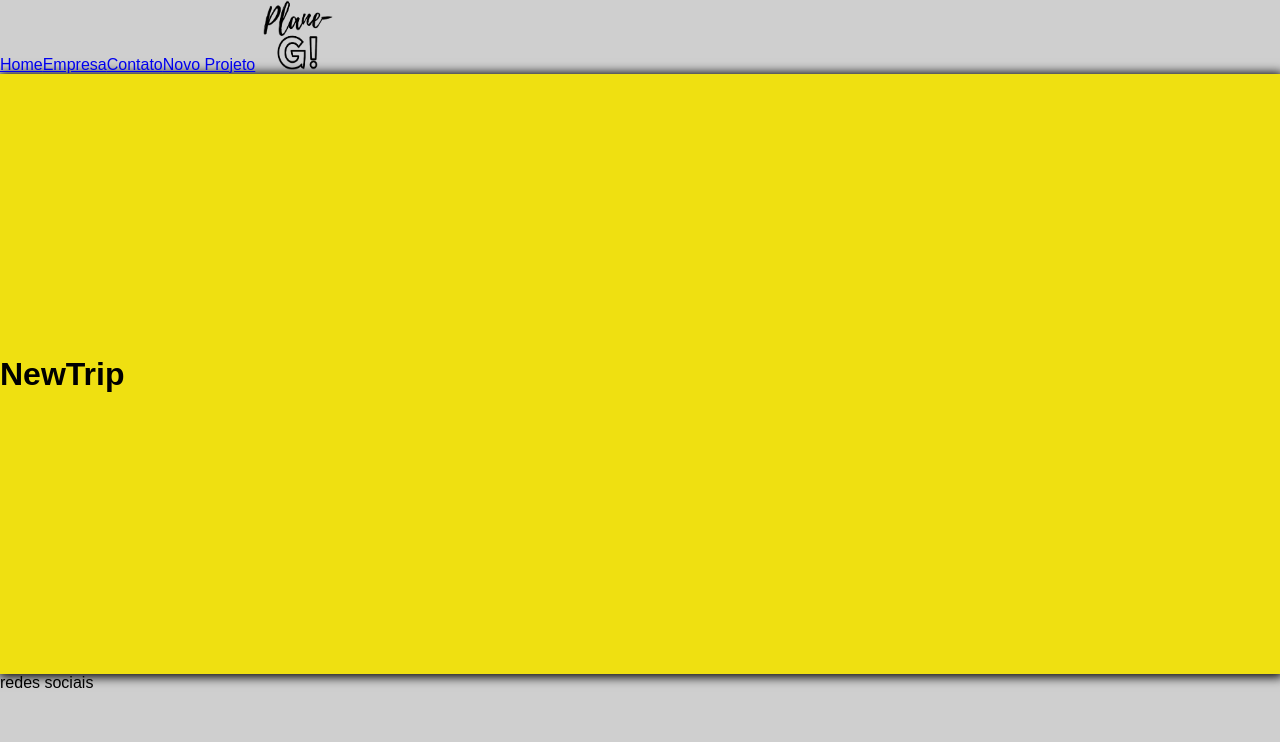
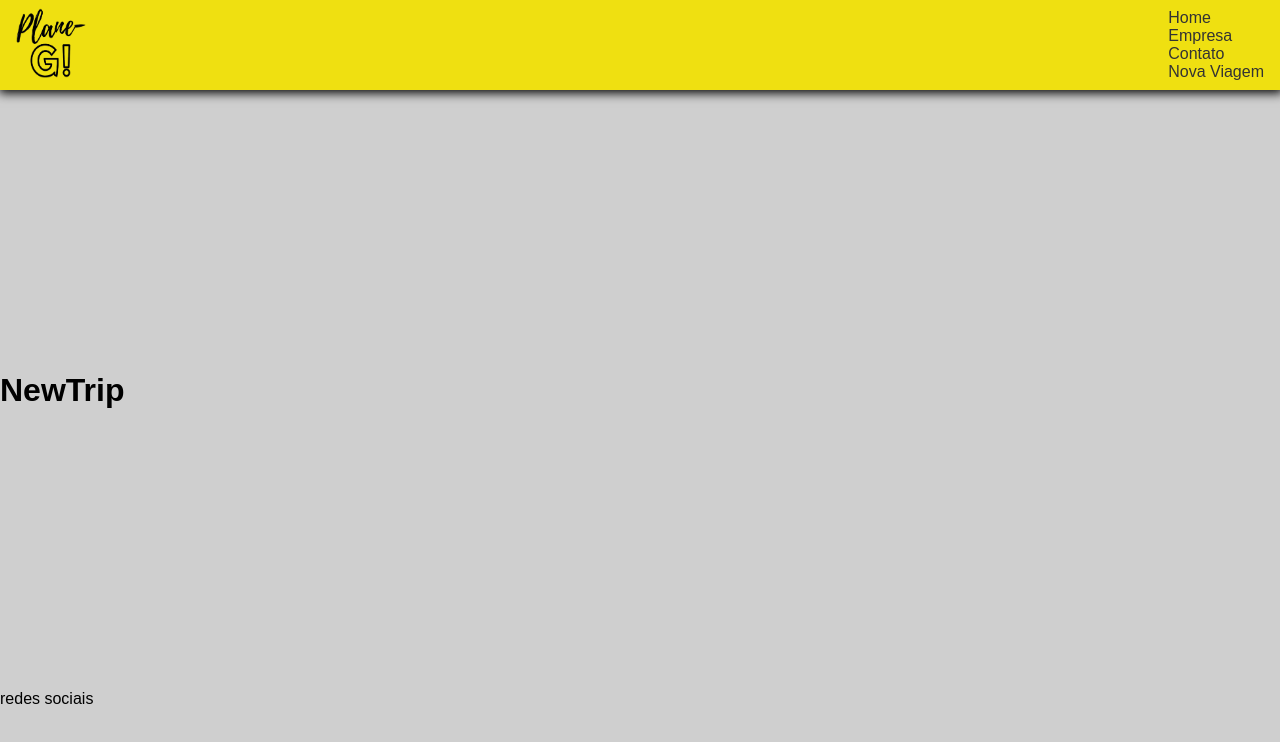
Before and after one commit to alexandreSouza31/plane-G, a React (Create React App) app: page /newtrip in a window 1280 px wide. Shown: the top 742 px of the page. Built offline with nearby package versions, Linux system fonts and the light colour scheme.

Commit message:
will create and style the navigation bar

```diff
--- a/src/App.jsx
+++ b/src/App.jsx
@@ -5,20 +5,14 @@ import Home from "./components/pages/Home";
 import Company from "./components/pages/Company";
 import Contact from "./components/pages/Contact";
 import NewTrip from "./components/pages/NewTrip";
-import Logo from "./img/logo.png";
+import Navbar from "./components/layoult/Navbar";
 
 import Container from "./components/layoult/Container";
 
 function App() {
   return (
     <BrowserRouter>
-      <ul>
-        <Link to="/">Home</Link>
-        <Link to="/company">Empresa</Link>
-        <Link to="/contact">Contato</Link>
-        <Link to="/newtrip">Novo Projeto</Link>
-        <Link to="/"><img src={Logo} /></Link>
-      </ul>
+      <Navbar/>
       <Container customClass="min-height">
         <Routes>
           <Route path="/" element={<Home />} />
--- a/src/components/layoult/Container.module.css
+++ b/src/components/layoult/Container.module.css
@@ -1,10 +1,9 @@
 .container {
-    width: 100vw;
+
     display: flex;
     justify-content: space-between;
     align-items: center;
-    background-color: #efe011;
-    box-shadow: 1px 1px 10px 2px;
+
     margin: 0 auto;
     flex-wrap: wrap;
 }
--- /dev/null
+++ b/src/components/layoult/Navbar.js
@@ -0,0 +1,32 @@
+import { Link } from "react-router-dom";
+import Container from "./Container";
+import styles from "./Navbar.module.css"
+import logo from "../../img/logo.png";
+
+function Navbar() {
+    return (
+        <nav className={styles.navbar}>
+            <Container>
+                <Link to="/">
+                    <img src={logo} />
+                </Link>
+                <ul className={styles.list}>
+                    <li  className={styles.item}>
+                        <Link to="/">Home</Link>
+                    </li>
+                    <li className={styles.item}>
+                        <Link to="/company">Empresa</Link>
+                    </li>
+                    <li className={styles.item}>
+                        <Link to="/contact">Contato</Link>
+                    </li>
+                    <li className={styles.item}>
+                        <Link to="/newtrip">Nova Viagem</Link>
+                    </li>
+                </ul>
+            </Container>
+        </nav>
+    )
+}
+
+export default Navbar
--- /dev/null
+++ b/src/components/layoult/Navbar.module.css
@@ -0,0 +1,28 @@
+.navbar{
+    /* display: flex; */
+    justify-content: space-between;
+    background-color: #efe011;
+    box-shadow: 1px 1px 10px 2px;
+
+    padding: .5rem;
+}
+
+.list{
+    /* display: flex; */
+    align-items: center;
+    list-style: none;
+}
+
+.item{
+    margin-right: .5rem;
+}
+
+.item a{
+    color: #333;
+    text-decoration: none;
+}
+
+.item a:hover{
+    color: #202020;
+    font-weight: bold;
+}
```
